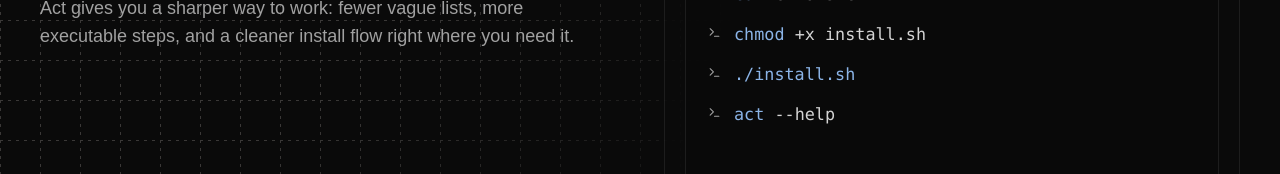
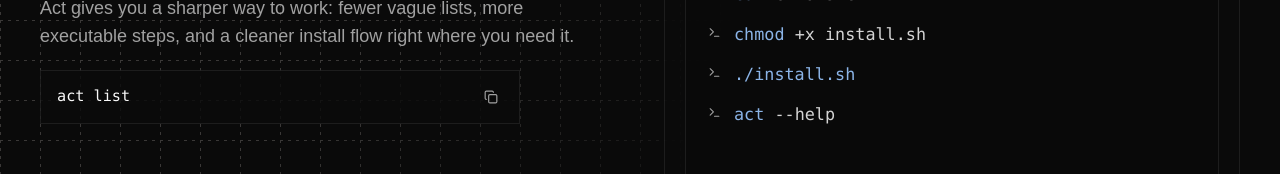
Before and after one commit to fuzzyKenny/Actions-Web, a React (Vite) app: page / in a window 1280 px wide. Shown: the part 340-514 px from the top of the page. Built offline with nearby package versions, Linux system fonts and the light colour scheme.

Commit message:
Add animated hero command flip

```diff
--- a/src/components/hero-section.tsx
+++ b/src/components/hero-section.tsx
@@ -1,7 +1,8 @@
 import { useState } from "react";
-import { Info } from "lucide-react";
+import { Check, Copy, Info } from "lucide-react";
 import { AnimatePresence, motion } from "motion/react";
 import { InstallCodeBlock } from "@/components/install-code-block";
+import { TextFlip } from "@/components/text-flip/text-flip";
 import heroImageDark from "../assets/act-cli(white).svg";
 import heroImageLight from "../assets/act-cli.svg";
 
@@ -12,6 +13,12 @@
 const INSTALL_CODE_BLOCK_CLASS = "h-[21rem]";
 const INSTALL_DESCRIPTION_CLASS = "min-h-[4.5rem]";
 const INSTALL_FOOTER_CLASS = "min-h-7";
+const HERO_COMMANDS = [
+  'add "study dbms"',
+  "break 1",
+  "list",
+  "next",
+] as const;
 
 const INSTALL_GUIDES = {
   "linux-macos": {
@@ -61,6 +68,8 @@
 export function HeroSection({ reducedMotion }: HeroSectionProps) {
   const [installPlatform, setInstallPlatform] =
     useState<InstallPlatform>(getDetectedInstallPlatform);
+  const [heroCommandIndex, setHeroCommandIndex] = useState(0);
+  const [heroCommandCopied, setHeroCommandCopied] = useState(false);
 
   const containerVariants = reducedMotion
     ? undefined
@@ -100,6 +109,31 @@
         },
       };
 
+  async function handleHeroCommandCopy() {
+    const command = `act ${HERO_COMMANDS[heroCommandIndex]}`;
+
+    try {
+      await navigator.clipboard.writeText(command);
+      setHeroCommandCopied(true);
+
+      window.setTimeout(() => {
+        setHeroCommandCopied(false);
+      }, 1500);
+    } catch {
+      setHeroCommandCopied(false);
+    }
+  }
+  const textFlipVariants = reducedMotion
+    ? {
+        initial: { opacity: 1, y: 0 },
+        animate: { opacity: 1, y: 0 },
+        exit: { opacity: 1, y: 0 },
+      }
+    : {
+        initial: { opacity: 0, y: -8, filter: "blur(4px)" },
+        animate: { opacity: 1, y: 0, filter: "blur(0px)" },
+        exit: { opacity: 0, y: 8, filter: "blur(4px)" },
+      };
   function renderInstallPanel(platform: InstallPlatform, ghost = false) {
     const guide = INSTALL_GUIDES[platform];
     const isWindows = platform === "windows";
@@ -177,6 +211,94 @@
               executable steps, and a cleaner install flow right where you need
               it.
             </p>
+            <div className="relative mt-2 w-full max-w-120 border border-border/80 bg-background/80 px-4 py-3 pr-14">
+              <code className="flex min-h-7 items-center text-sm text-foreground sm:text-[0.95rem]">
+                <span className="font-mono">act&nbsp;</span>
+                <TextFlip
+                  as={motion.span}
+                  className="font-mono"
+                  interval={2.2}
+                  onIndexChange={setHeroCommandIndex}
+                  transition={
+                    reducedMotion
+                      ? { duration: 0 }
+                      : { duration: 0.32, ease: [0.22, 1, 0.36, 1] }
+                  }
+                  variants={textFlipVariants}
+                >
+                  {HERO_COMMANDS.map((command) => (
+                    <span key={command}>{command}</span>
+                  ))}
+                </TextFlip>
+              </code>
+              <motion.button
+                className="absolute top-1/2 right-3 inline-flex h-8 w-8 -translate-y-1/2 items-center justify-center text-muted-foreground transition-colors hover:text-foreground"
+                type="button"
+                whileTap={reducedMotion ? undefined : { scale: 0.92 }}
+                onClick={handleHeroCommandCopy}
+              >
+                <span
+                  className="inline-flex h-4 w-4 items-center justify-center overflow-hidden"
+                  aria-label={heroCommandCopied ? "Copied" : "Copy"}
+                >
+                  <AnimatePresence initial={false} mode="popLayout">
+                    {heroCommandCopied ? (
+                      <motion.span
+                        key="hero-check"
+                        className="inline-flex h-4 w-4 items-center justify-center"
+                        initial={
+                          reducedMotion
+                            ? undefined
+                            : { opacity: 0, y: 4, filter: "blur(4px)" }
+                        }
+                        animate={
+                          reducedMotion
+                            ? undefined
+                            : { opacity: 1, y: 0, filter: "blur(0px)" }
+                        }
+                        exit={
+                          reducedMotion
+                            ? undefined
+                            : {
+                                opacity: 0,
+                                y: "calc(-100% - 4px)",
+                                filter: "blur(4px)",
+                              }
+                        }
+                        transition={{
+                          duration: 0.24,
+                          ease: [0.22, 1, 0.36, 1],
+                        }}
+                      >
+                        <Check size={14} strokeWidth={2} />
+                      </motion.span>
+                    ) : (
+                      <motion.span
+                        key="hero-copy"
+                        className="inline-flex h-4 w-4 items-center justify-center"
+                        initial={
+                          reducedMotion
+                            ? undefined
+                            : { opacity: 0, y: 4, filter: "blur(4px)" }
+                        }
+                        animate={
+                          reducedMotion
+                            ? undefined
+                            : { opacity: 1, y: 0, filter: "blur(0px)" }
+                        }
+                        exit={reducedMotion ? undefined : { opacity: 0 }}
+                        transition={{
+                          duration: 0.24,
+                          ease: [0.22, 1, 0.36, 1],
+                        }}
+                      >
+                        <Copy size={14} strokeWidth={2} />
+                      </motion.span>
+                    )}
+                  </AnimatePresence>
+                </span>
+              </motion.button>
+            </div>
           </motion.div>
         </div>
 
--- /dev/null
+++ b/src/components/text-flip/text-flip.tsx
@@ -0,0 +1,84 @@
+import type { Transition, Variants } from "motion/react"
+import { AnimatePresence, motion } from "motion/react"
+import { Children, useEffect, useState } from "react"
+
+import { cn } from "@/lib/utils"
+
+const defaultVariants: Variants = {
+  initial: { y: -8, opacity: 0 },
+  animate: { y: 0, opacity: 1 },
+  exit: { y: 8, opacity: 0 },
+}
+
+type MotionElement = typeof motion.p | typeof motion.span | typeof motion.code
+
+export type TextFlipProps = {
+  /**
+   * Motion element to render.
+   * @defaultValue motion.p
+   * */
+  as?: MotionElement
+  className?: string
+  /** Array of children to cycle through. */
+  children: React.ReactNode[]
+
+  /**
+   * Time in seconds between each flip.
+   * @defaultValue 2
+   * */
+  interval?: number
+  /**
+   * Motion transition configuration.
+   * @defaultValue { duration: 0.3 }
+   * */
+  transition?: Transition
+  /** Motion variants for enter/exit animations. */
+  variants?: Variants
+
+  /** Called with the new index after each flip. */
+  onIndexChange?: (index: number) => void
+}
+
+export function TextFlip({
+  as: Component = motion.p,
+  className,
+  children,
+
+  interval = 2,
+  transition = { duration: 0.3 },
+  variants = defaultVariants,
+
+  onIndexChange,
+}: TextFlipProps) {
+  const [currentIndex, setCurrentIndex] = useState(0)
+
+  const items = Children.toArray(children)
+
+  useEffect(() => {
+    const timer = setInterval(() => {
+      setCurrentIndex((prev) => {
+        const next = (prev + 1) % items.length
+        onIndexChange?.(next)
+        return next
+      })
+    }, interval * 1000)
+
+    return () => clearInterval(timer)
+  }, [items.length, interval, onIndexChange])
+
+  return (
+    <AnimatePresence mode="wait" initial={false}>
+      <Component
+        key={currentIndex}
+        className={cn("inline-block", className)}
+        initial="initial"
+        animate="animate"
+        exit="exit"
+        transition={transition}
+        variants={variants}
+      >
+        {items[currentIndex]}
+      </Component>
+    </AnimatePresence>
+  )
+}
```
Also changed, not shown: components.json.
